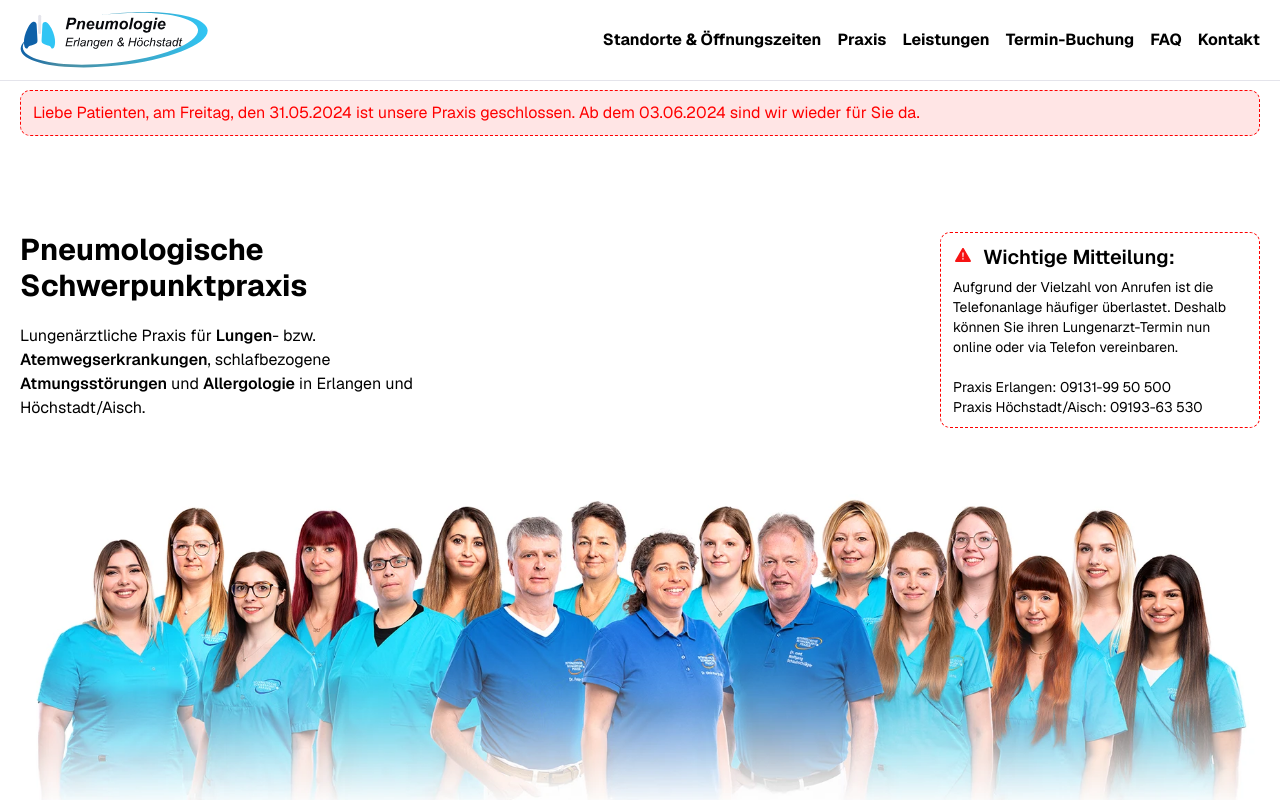
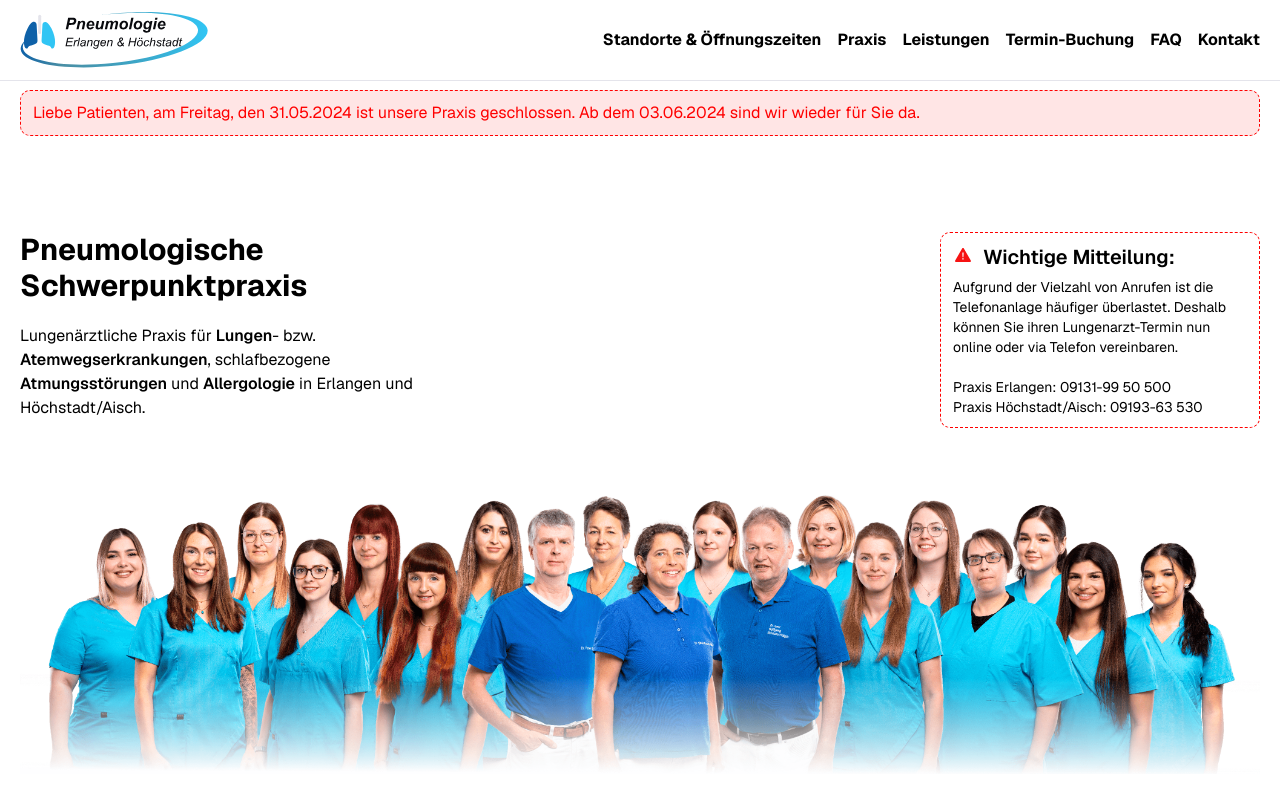
Before and after one commit to pneumology/pneumo-web, a Next.js app: page / in a window 1280 px wide. Shown: the top 800 px of the page. Built offline with nearby package versions, Linux system fonts and the light colour scheme.

Commit message:
Anpassungen

```diff
--- a/src/app/hero.tsx
+++ b/src/app/hero.tsx
@@ -33,7 +33,7 @@ const Hero = () => {
                     <Notification />
                 </div>
                 <Image
-                    src="/img/team.webp"
+                    src="/img/team3.webp"
                     alt="Team image"
                     width={1800}
                     height={520}
```
Also changed, not shown: public/img/team3.webp (added).
